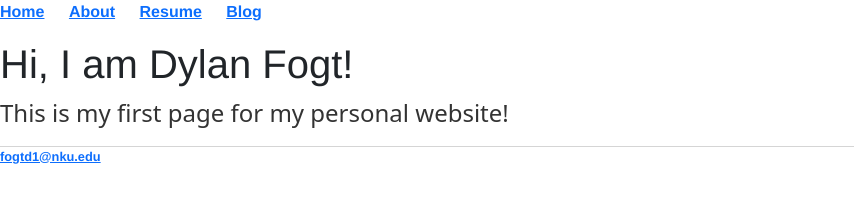
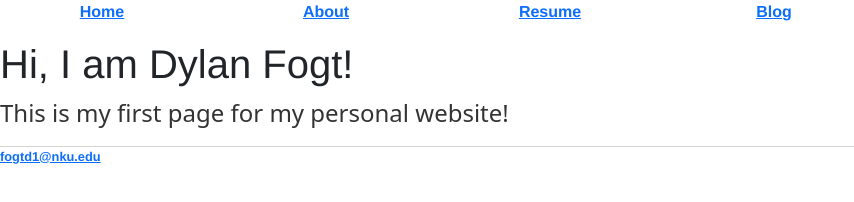
Before and after one commit to FogtD/FogtD, a plain HTML site: page index.html in a window 1280 px wide. Shown: the whole page, without its empty margins (0-854 px from the left). Drawn offline with nearby package versions, Linux system fonts and the light colour scheme.

Commit message:
Update index.html

```diff
--- a/index.html
+++ b/index.html
@@ -11,10 +11,22 @@
  <body>
    <nav>
      <ul>
-       <li><a href=”/”>Home</a></li>
-       <li><a href=”/about”>About</a></li>
-       <li><a href=”/resume”>Resume</a></li>
-       <li><a href=”/blog”>Blog</a></li>
+      <div class="container text-center">
+       <div class="row">
+         <div class="col">
+          <li><a href=”/”>Home</a></li>
+         </div>
+         <div class="col">
+          <li><a href=”/about”>About</a></li>
+         </div>
+         <div class="col">
+          <li><a href=”/resume”>Resume</a></li>
+         </div>
+         <div class="col">
+          <li><a href=”/blog”>Blog</a></li>
+         </div>
+       </div>
+      </div>
      </ul>
    </nav>
    <div class=”container”>
```
